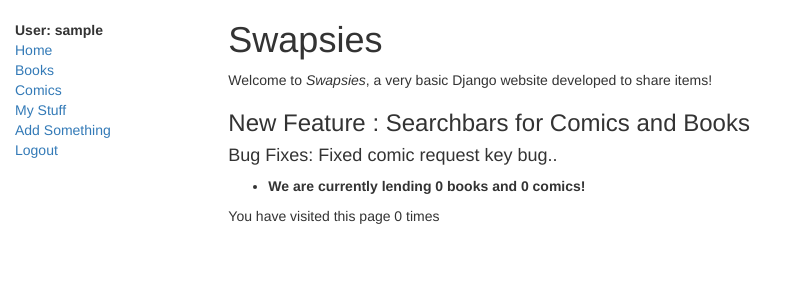
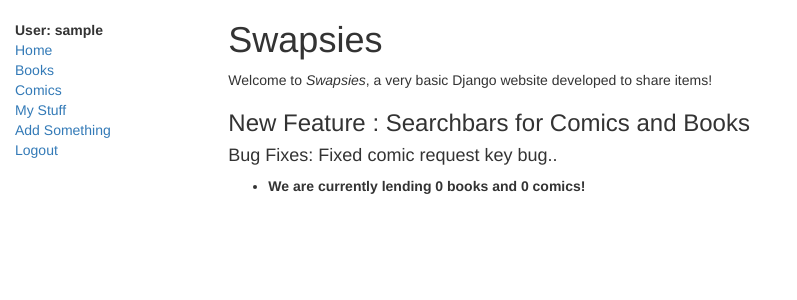
Before and after one commit to Cjhosu/Swapsies, a Django app: page /catalog/ in a window 1280 px wide. Shown: the top 300 px of the page, without its empty margins (0-797 px from the left). Run offline with Django 3.2, Linux system fonts and the light colour scheme; the visitor is signed in with stand-in values (Sample User, id 1); data that the repository does not hold is empty; some libraries are stand-ins or nearby versions.

Commit message:
Remove session counter

```diff
--- a/catalog/templates/index.html
+++ b/catalog/templates/index.html
@@ -13,7 +13,6 @@
     <li><strong>We are currently lending {{ num_books }} books and {{ num_comics}} {% if num_comics == 1 %} comic{% else %} comics{% endif %}! </strong> </li>
   </ul>
 
-<p>You have visited this page {{ num_visits }}{% if num_visits == 1 %} time{% else %} times{% endif %}</p>
 <br>
 
 {% if reqcount > 0 %}
--- a/catalog/views.py
+++ b/catalog/views.py
@@ -17,15 +17,13 @@ from django.views import generic
 def index(request):
     num_books=Book.objects.all().count()
     num_comics=Comic.objects.all().count()
-    num_visits=request.session.get('num_visits', 0)
-    request.session['num_visits'] = num_visits+1
     reqitem=Item_request.objects.filter(filled_at= None)
     reqown=Item_request.objects.filter(item__owned_by=request.user, filled_at=None)
     reqcount = reqown.count()
     return render(
         request,
         'index.html',
-        context={'reqown':reqown, 'num_books':num_books, 'num_comics':num_comics, 'num_visits':num_visits, 'reqitem':reqitem, 'reqcount':reqcount},
+        context={'reqown':reqown, 'num_books':num_books, 'num_comics':num_comics, 'reqitem':reqitem, 'reqcount':reqcount},
 )
 
 
```
